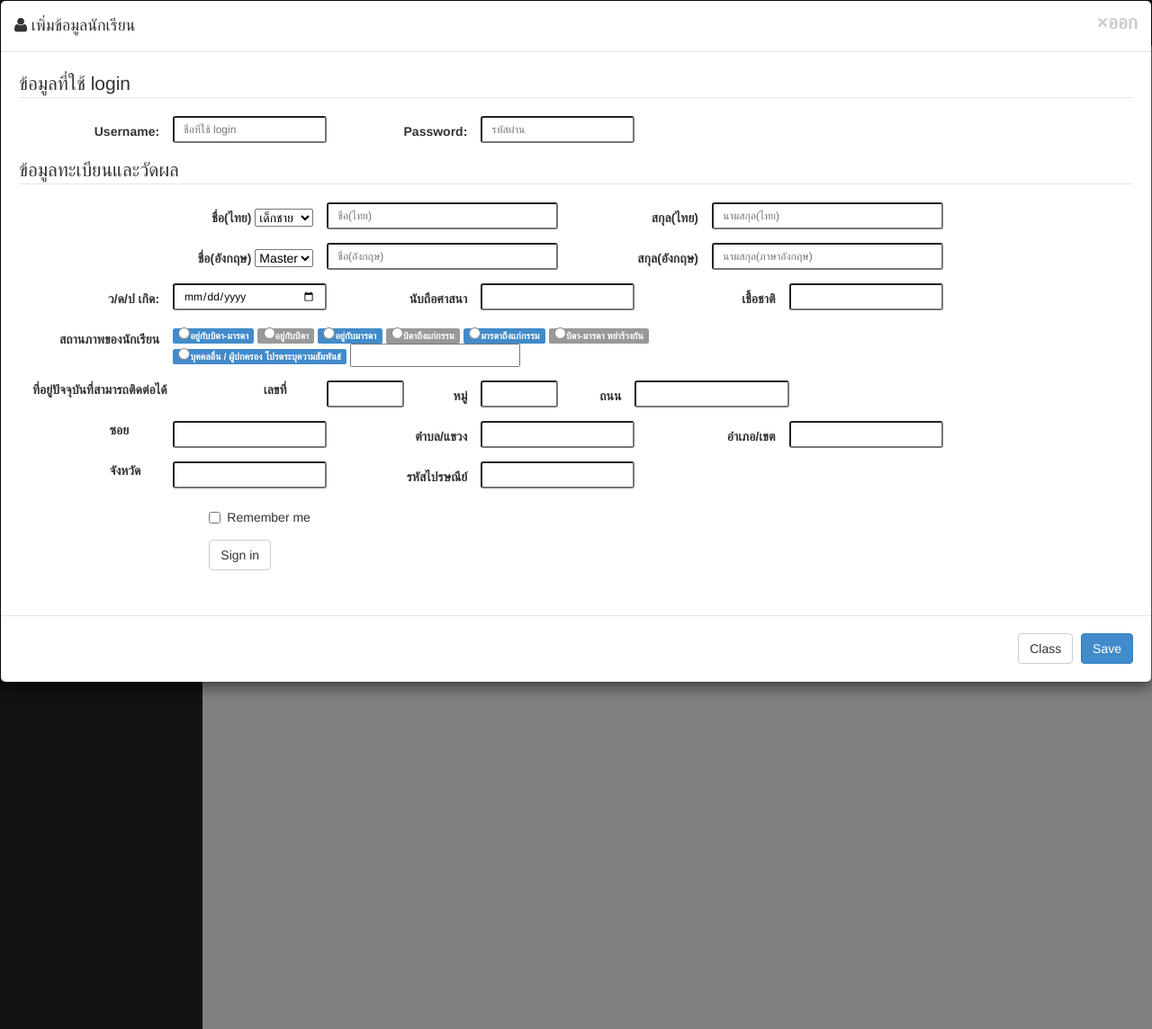
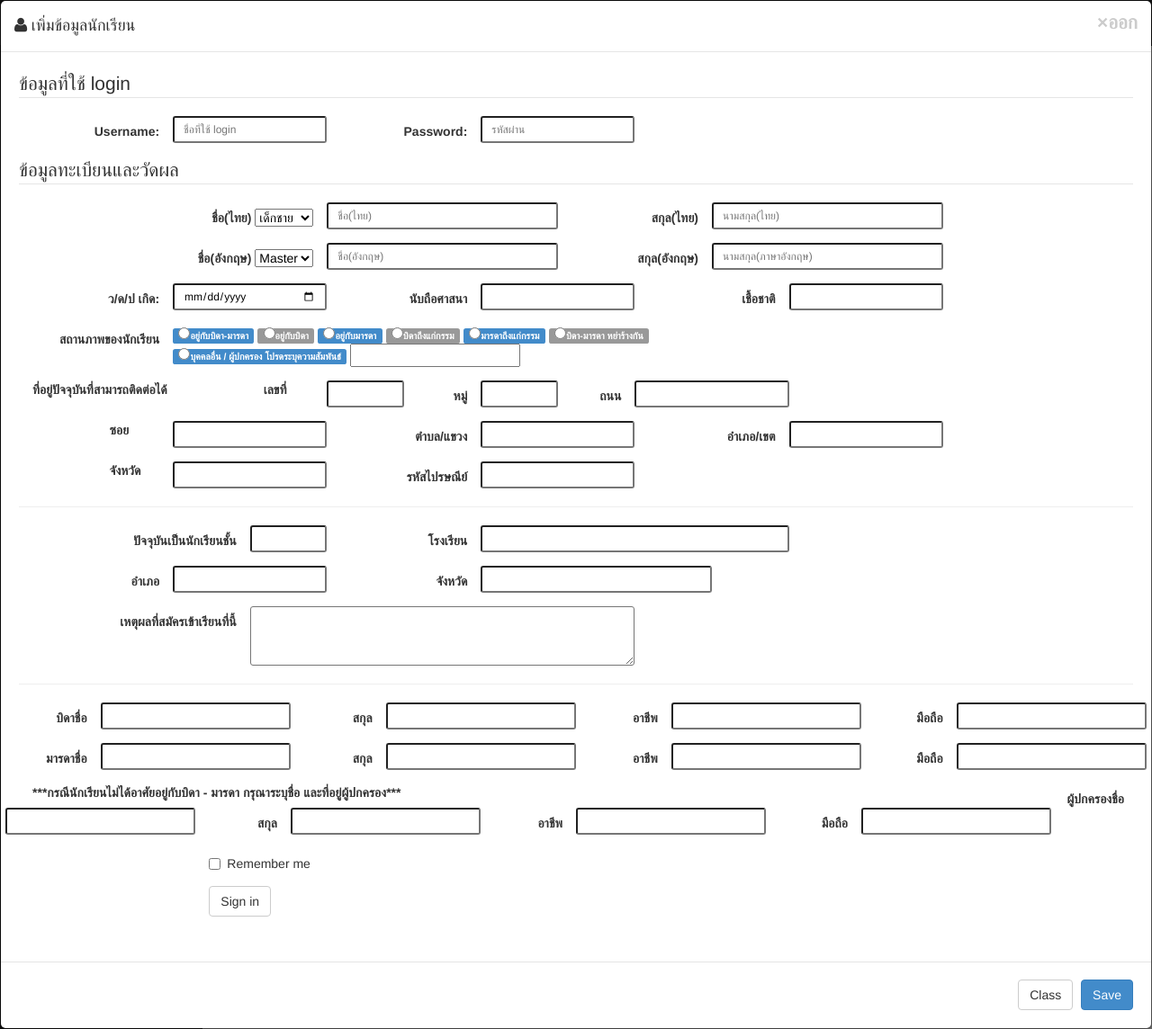
Before and after one commit to mynameistecs51/school, a CodeIgniter app: page /school/index.php/ctl_main/student_info in a window 1280 px wide, after a click on "เพิ่ม". Shown: the whole page at 90% size. Run offline with CodeIgniter, Linux system fonts and the light colour scheme; grey boxes labelled with a size stand in for pictures from a placeholder-image service; some libraries are stand-ins or nearby versions.

Commit message:
chaiwat update 12/1/57 16.44

```diff
--- a/application/views/admin/student_info.php
+++ b/application/views/admin/student_info.php
@@ -29,12 +29,12 @@
 	<div class="row">
 		<div class="modal fade" id="myModal" tabindex="-1" role="dialog" aria-labelledby="myModalLabel" aria-hidden="true">
 			<div class="modal-dialog-xs">
-				<div class="modal-content">
+				<div class="modal-content ">
 					<div class="modal-header">
 						<button type="button" class="close" data-dismiss="modal" aria-hidden="true">&times;ออก</button>
 						<h4 class="modal-title" id="myModalLabel"><i class="fa fa-user">  เพิ่มข้อมูลนักเรียน</i></h4>
 					</div>
-					<div class="modal-body">
+					<div class="modal-body col-xs-50">
 						<form class="form-horizontal" role="form">
 							<fieldset>
 								<legend>ข้อมูลที่ใช้ login </legend>
@@ -91,13 +91,13 @@
 								<div class="form-group">
 									<div class="col-sm-10">
 										<label class="col-sm-2 control-label">สถานภาพของนักเรียน</label>
-										<span class="label label-primary"><input type="radio" name="relationship"  value="อยู่กับบิดา-มารดา">อยู่กับบิดา-มารดา</span>
-										<span class="label label-default"><input type="radio" name="relationship" value="อยู่กับบิดา">อยู่กับบิดา</span>
-										<span class="label label-primary"><input type="radio" name="relationship" value="อยู่กับมารดา">อยู่กับมารดา</span>
-										<span class="label label-default"><input type="radio" name="relationship" value="บิดาถึงแก่กรรม">บิดาถึงแก่กรรม</span>
-										<span class="label label-primary"><input type="radio" name="relationship" value="มารดาถึงแก่กรรม">มารดาถึงแก่กรรม</span>
-										<span class="label label-default"><input type="radio" name="relationship" value="บิดา-มารดา หย่าร้างกัน">บิดา-มารดา หย่าร้างกัน</span><br/>
-										<span class="label label-primary"><input type="radio" name="relationship" value="">บุคคลอื่น / ผู้ปกครอง โปรดระบุความสัมพันธ์</span>
+										<label class="label label-primary"><input type="radio" name="relationship"  value="อยู่กับบิดา-มารดา">อยู่กับบิดา-มารดา</label>
+										<label class="label label-default"><input type="radio" name="relationship" value="อยู่กับบิดา">อยู่กับบิดา</label>
+										<label class="label label-primary"><input type="radio" name="relationship" value="อยู่กับมารดา">อยู่กับมารดา</label>
+										<label class="label label-default"><input type="radio" name="relationship" value="บิดาถึงแก่กรรม">บิดาถึงแก่กรรม</label>
+										<label class="label label-primary"><input type="radio" name="relationship" value="มารดาถึงแก่กรรม">มารดาถึงแก่กรรม</label>
+										<label class="label label-default"><input type="radio" name="relationship" value="บิดา-มารดา หย่าร้างกัน">บิดา-มารดา หย่าร้างกัน</label><br/>
+										<label class="label label-primary"><input type="radio" name="relationship" value="">บุคคลอื่น / ผู้ปกครอง โปรดระบุความสัมพันธ์</label>
 										<input type="text" class="input-sm-3" name="relationship">
 									</div>
 								</div>
@@ -132,6 +132,71 @@
 										<input type="text" class="input-sm col-sm-2">
 									</div>
 								</div>
+								<hr/>
+								<div class="form-group">
+									<div class="col-sm-10">
+										<label class="col-sm-3 control-label">ปัจจุบันเป็นนักเรียนชั้น</label>
+										<input type="text" class="input-sm col-sm-1">
+										<label class="col-sm-2 control-label">โรงเรียน</label>
+										<input type="text" class="input-sm col-sm-4">
+									</div>
+								</div>
+								<div class="form-group">
+									<div class="col-sm-10">
+										<label class="col-sm-2 control-label">อำเภอ</label>
+										<input type="text" class="input-sm col-sm-2">
+										<label class="col-sm-2 control-label">จังหวัด</label>
+										<input type="text" class="input-sm col-sm-3">
+									</div>
+								</div>
+								<div class="form-group">
+									<div class="col-sm-10">
+										<label class="col-sm-3 control-label">เหตุผลที่สมัครเข้าเรียนที่นี้</label>
+										<textarea class="input-sm col-sm-5" rows="3" cols="30"></textarea>
+									</div>
+								</div>
+								<hr/>
+								<div class="form-group">
+									<div class="col-xs-30">
+										<label class="col-sm-1 control-label">บิดาชื่อ</label>
+										<input type="text" class="input-sm col-sm-2">
+										<label class="col-sm-1 control-label">สกุล</label>
+										<input type="text" class="input-sm col-sm-2">
+										<label class="col-sm-1 control-label">อาชีพ</label>
+										<input type="text" class="input-sm col-sm-2">
+										<label class="col-sm-1 control-label">มือถือ</label>
+										<input type="text" class="input-sm col-md-2">
+									</div>
+								</div>
+								<div class="form-group">
+									<div class="col-xs-30">
+										<label class="col-sm-1 control-label">มารดาชื่อ</label>
+										<input type="text" class="input-sm col-sm-2">
+										<label class="col-sm-1 control-label">สกุล</label>
+										<input type="text" class="input-sm col-sm-2">
+										<label class="col-sm-1 control-label">อาชีพ</label>
+										<input type="text" class="input-sm col-sm-2">
+										<label class="col-sm-1 control-label">มือถือ</label>
+										<input type="text" class="input-sm col-md-2">
+									</div>
+								</div>
+								<div class="from-group">
+									<div class="col-sm-10">
+										<label class="col-sm-20">***กรณีนักเรียนไม่ได้อาศัยอยู่กับบิดา - มารดา กรุณาระบุชื่อ และที่อยู่ผู้ปกครอง***</label>
+									</div>
+								</div>
+								<div class="form-group">
+									<div class="col-sm-30">
+										<label class="col-sm-2 control-label">ผู้ปกครองชื่อ</label>
+										<input type="text" class="input-sm col-sm-2">
+										<label class="col-sm-1 control-label">สกุล</label>
+										<input type="text" class="input-sm col-sm-2">
+										<label class="col-sm-1 control-label">อาชีพ</label>
+										<input type="text" class="input-sm col-sm-2">
+										<label class="col-sm-1 control-label">มือถือ</label>
+										<input type="text" class="input-sm col-md-2">
+									</div>
+								</div>
 								<div class="form-group">
 									<div class="col-sm-offset-2 col-sm-10">
 										<div class="checkbox">
```
